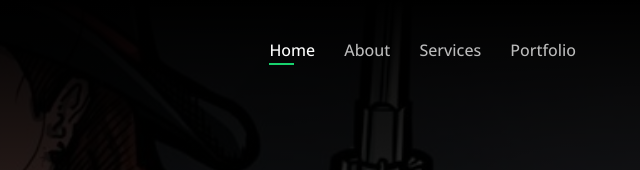
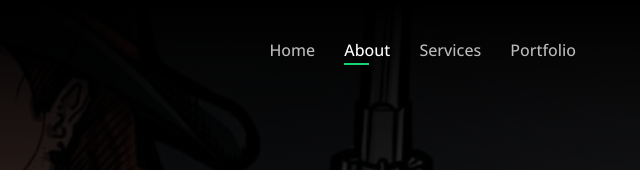
Before and after one commit to edublkc/Daniel-Silva-Portfolio, a plain HTML site: page index.html in a window 1280 px wide. Shown: the top 170 px of the page, 640-1280 px from the left. Drawn offline with nearby package versions, Linux system fonts and the light colour scheme.

Commit message:
Add change menu scroll

```diff
--- a/assets/css/style.css
+++ b/assets/css/style.css
@@ -412,6 +412,7 @@ footer a{
     }
 }
 
+/*Animacao scroll*/
 [data-anime]{
     opacity: 0;
     transition: 0.3s;
--- a/assets/js/script.js
+++ b/assets/js/script.js
@@ -4,6 +4,7 @@ const menu = document.querySelector('#navbar')
 const goToTop = document.querySelector('.go-to-top')
 const menuOptions = document.querySelectorAll('#menu-items a')
 const animationsElements = document.querySelectorAll('[data-anime]')
+const allSectionsContent = document.querySelectorAll('section')
 
 menuMobileIcon.addEventListener('click',function(){
     menuMobile.classList.toggle('active')
@@ -21,6 +22,15 @@ function animateElements(){
     })
 }
 
+function changeMenuOptions(){
+    const windowTop = window.pageYOffset + window.innerHeight / 4
+    allSectionsContent.forEach((section,index) =>{
+        if(windowTop > section.offsetTop){
+            removeAllActiveMenuClass()
+            menuOptions[index].classList.add('active')
+        }
+    })
+}
 
 window.addEventListener('scroll',function(){
 
@@ -33,6 +43,7 @@ window.addEventListener('scroll',function(){
     }
 
     animateElements()
+    changeMenuOptions()
 })
 
 
--- a/index.html
+++ b/index.html
@@ -26,7 +26,7 @@
     <div class="go-to-top">
         <i class="fas fa-arrow-alt-circle-up"></i>
     </div>
-    <div class="hero" id="home">
+    <section class="hero" id="home">
         <header>
             <nav id="navbar">
                 <h1 class="logo"><a href="">Daniel</a></h1>
@@ -52,7 +52,7 @@
                 </div>
             </div>
         </div>
-    </div>
+    </section>
 
     <main>
         <section id="about" class="content">
```
